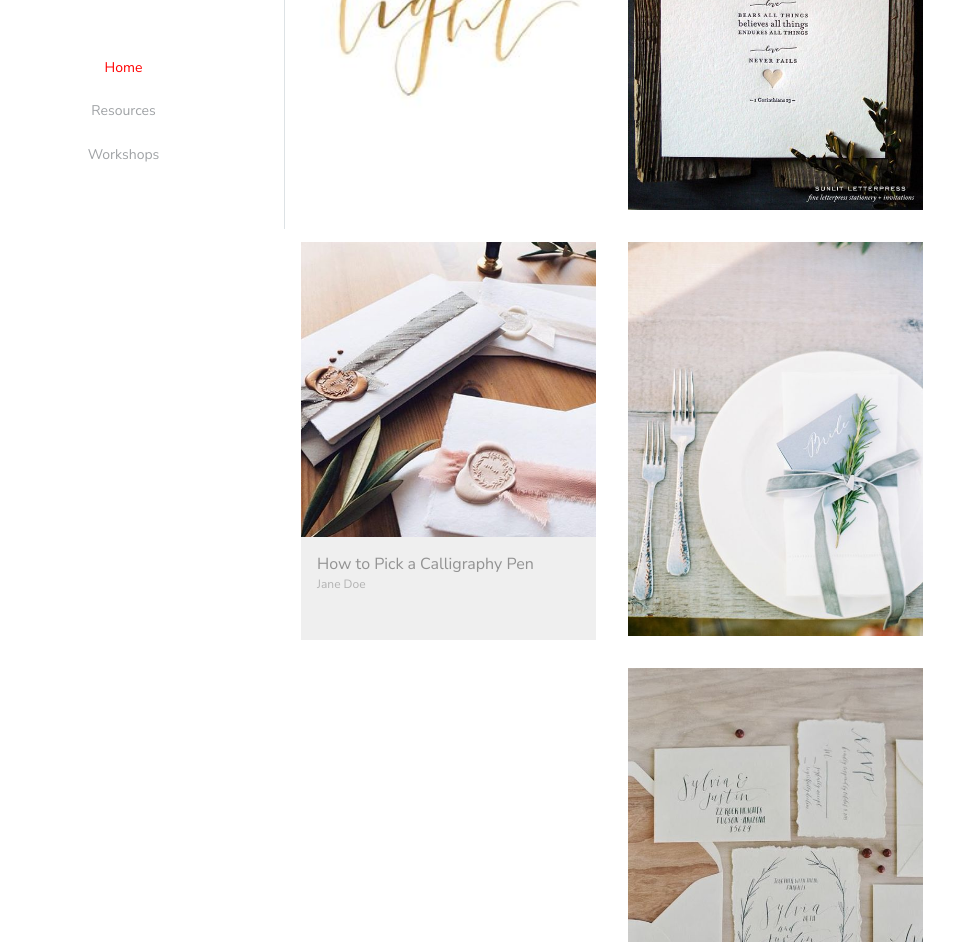
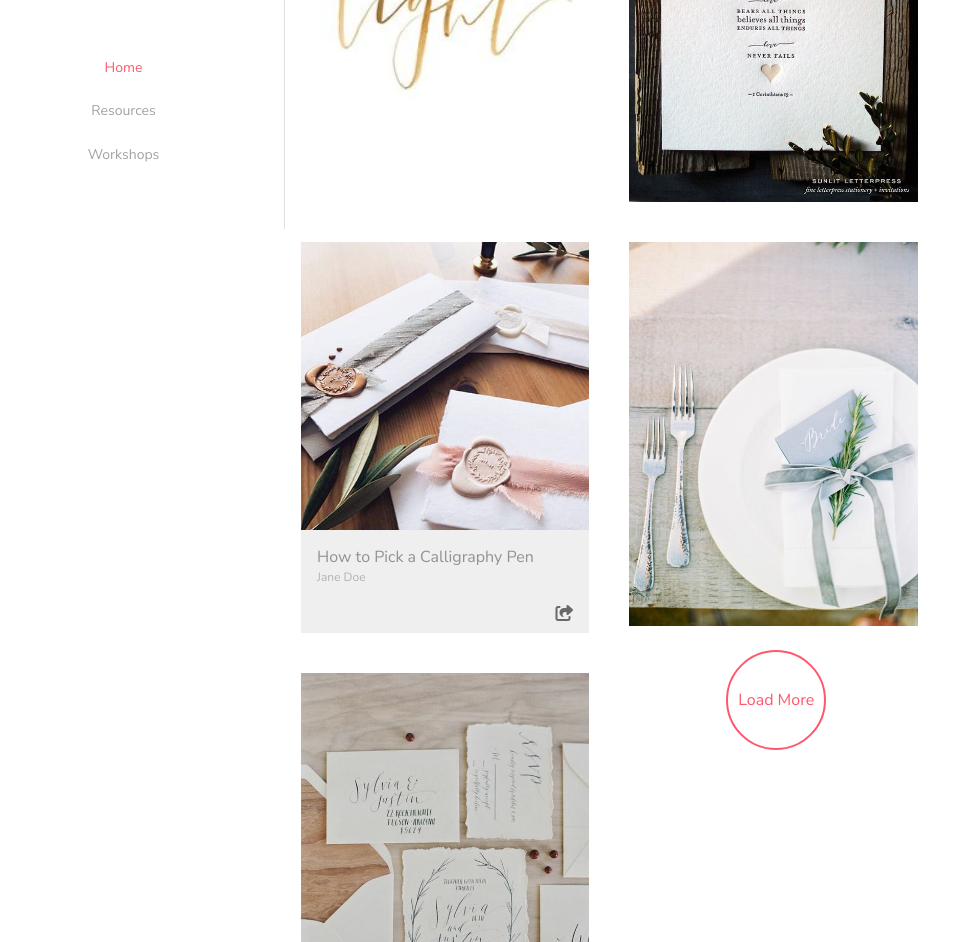
Before and after one commit to smashlee011/lerapress, a plain HTML site: page index.html in a window 1280 px wide. Shown: the part 189-1131 px from the top of the page, without its empty margins (189-1143 px from the left). Drawn offline with nearby package versions, Linux system fonts and the light colour scheme.

Commit message:
added margin to the right of odd cards and below all cards, added share blog button

```diff
--- a/css/custom.css
+++ b/css/custom.css
@@ -1,3 +1,10 @@
+@media (max-width: 400px) {
+	.card {
+		margin-right: 0;
+	}
+}
+
+
 * {
 	box-sizing: border-box;
 }
@@ -62,7 +69,7 @@ h3 {
 .social-icons a {
 	color: #4A4A4A;
 	text-decoration: none;
-	transition: red 200ms ease;
+	transition: #FF586C 200ms ease;
 }
 
 .nav ul {
@@ -82,14 +89,18 @@ h3 {
 }
 
 a:hover, a.active {
-	color: red;
+	color: #FF586C;
 }
 
 .card {
 	float: left;
-	width: 50%;
+	width: 49%;
 	padding: 16px;
 	position: relative;
+	margin-bottom: 8px;
+}
+.card:nth-child(odd) {
+	margin-right: 8px;
 }
 
 .card img {
@@ -101,12 +112,25 @@ a:hover, a.active {
 .card-content {
 	background: #EFEFEF;
 	padding: 16px;
+	position: relative;
 }
 
 .byline {
 	color: #b3b3b3;
 	font-size: 12px;
 	margin-bottom: 32px;
+}
+
+.share-button {
+	position: absolute;
+	bottom: 8px;
+	right: 16px;
+	color: #696969;
+}
+
+.share-button:hover {
+	color: #FF586C;
+	cursor: pointer;
 }
 
 .overlay {
@@ -126,10 +150,10 @@ a:hover, a.active {
 
 button {
 	border-radius: 50%;
-	border: 2px solid red;
+	border: 2px solid #FF586C;
 	width: 100px;
 	height: 100px;
-	color: red;
+	color: #FF586C;
 	text-align: center;
 	text-decoration: none;
 	background: white;
@@ -139,6 +163,6 @@ button {
 }
 
 button:hover {
-	background: red;
+	background: #FF586C;
 	color: white;
 }
--- a/index.html
+++ b/index.html
@@ -15,6 +15,7 @@
         <link rel="stylesheet" type="text/css" href="css/custom.css">
         <link href="https://fonts.googleapis.com/css?family=Dancing+Script" rel="stylesheet">
         <link href="https://fonts.googleapis.com/css?family=Nunito+Sans:400,400i,700,700i" rel="stylesheet">
+        <script type="text/javascript" href="js/main.js">
         <script src="js/vendor/modernizr-2.8.3.min.js"></script>
         <script src="https://use.fontawesome.com/b2a8e6da11.js"></script>
 
@@ -69,6 +70,10 @@
                     <div class="card-content">
                         <h3>How to Pick a Calligraphy Pen</h3>
                         <div class="byline">Jane Doe</div>
+                        <div class="share-button">
+                            <a href="#" target="_blank"></a>
+                            <i class="fa fa-share-square-o" aria-hidden="true"></i>
+                        </div>
                     </div>
                 </div>
 
@@ -82,7 +87,7 @@
                     <img src="img/callig.jpg" alt="calligraphy">
                 </div>
 
-                <div class="load-more-button">
+                <!--<div class="load-more-button"> -->
                     <button>Load More</button>
                 </div>
 
--- a/js/main.js
+++ b/js/main.js
@@ -0,0 +1,10 @@
+$(function(){
+    $("div").slice(0, 20).show(); // select the first ten
+    $("#load").click(function(e){ // click event for load more
+        e.preventDefault();
+        $("div:hidden").slice(0, 20).show(); // select next 10 hidden divs and show them
+        if($("div:hidden").length == 0){ // check if any hidden divs still exist
+            alert("No more divs"); // alert if there are none left
+        }
+    });
+});
```
